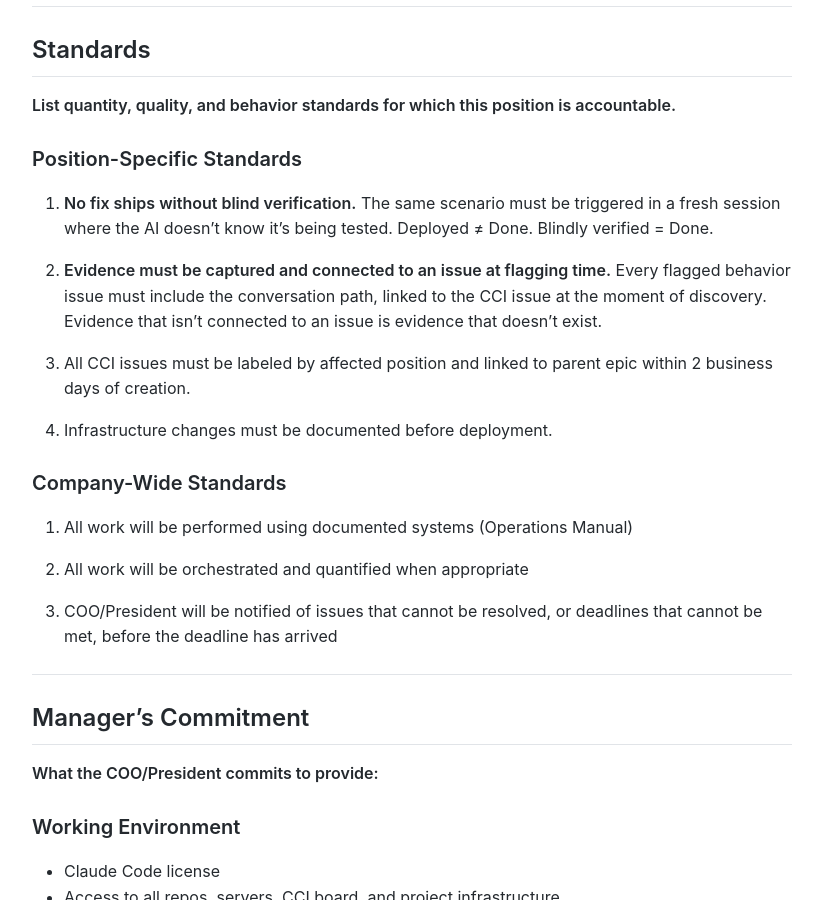
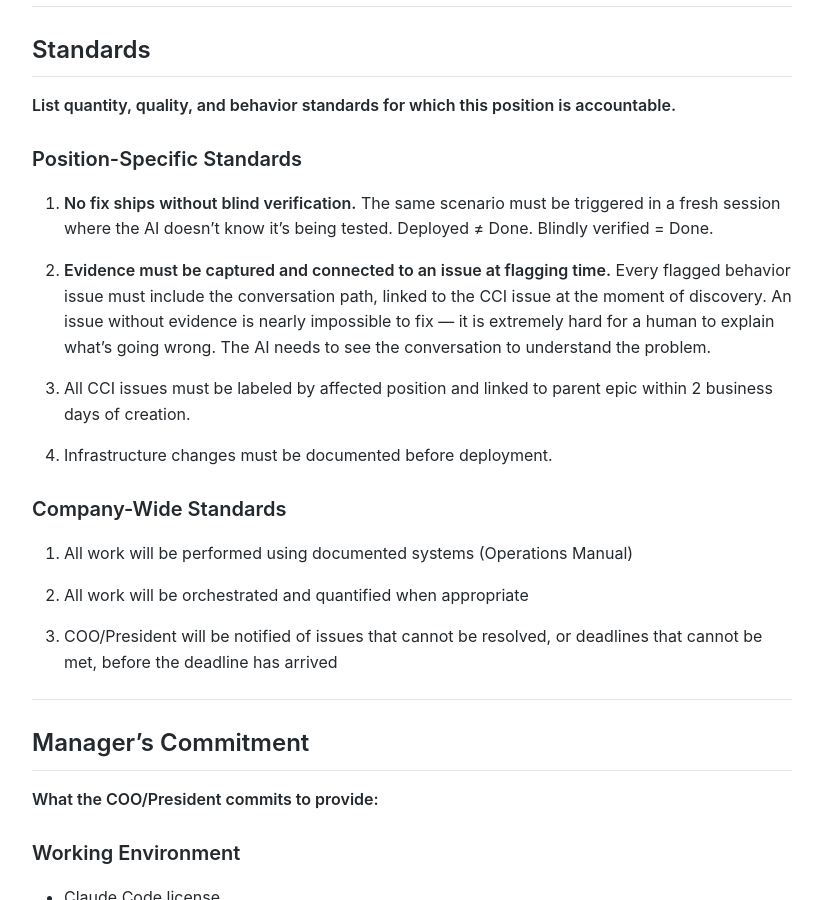
Before and after one commit to MariusWilsch/public-wilsch-ai-pages, a Jekyll site: the page built from global/system-engineer-position-agreement-wilsch-ai-services.md, in a window 1280 px wide and 900 px high, scrolled down 2520 px. Shown: the whole window, without its empty margins (228-1051 px from the left). Built offline with Jekyll 4.4.1, drawn with Linux system fonts in a browser that asks for light colours; our own code applies the rules of GitHub Pages for plain Markdown files.

Commit message:
Sync from hippocampus 2026-02-17

```diff
--- a/global/system-engineer-position-agreement-wilsch-ai-services.md
+++ b/global/system-engineer-position-agreement-wilsch-ai-services.md
@@ -75,7 +75,7 @@ Position Agreement for the System Engineer position at Wilsch AI Services. Frame
 
 1. **No fix ships without blind verification.** The same scenario must be triggered in a fresh session where the AI doesn't know it's being tested. Deployed ≠ Done. Blindly verified = Done.
 
-2. **Evidence must be captured and connected to an issue at flagging time.** Every flagged behavior issue must include the conversation path, linked to the CCI issue at the moment of discovery. Evidence that isn't connected to an issue is evidence that doesn't exist.
+2. **Evidence must be captured and connected to an issue at flagging time.** Every flagged behavior issue must include the conversation path, linked to the CCI issue at the moment of discovery. An issue without evidence is nearly impossible to fix — it is extremely hard for a human to explain what's going wrong. The AI needs to see the conversation to understand the problem.
 
 3. All CCI issues must be labeled by affected position and linked to parent epic within 2 business days of creation.
 
```
